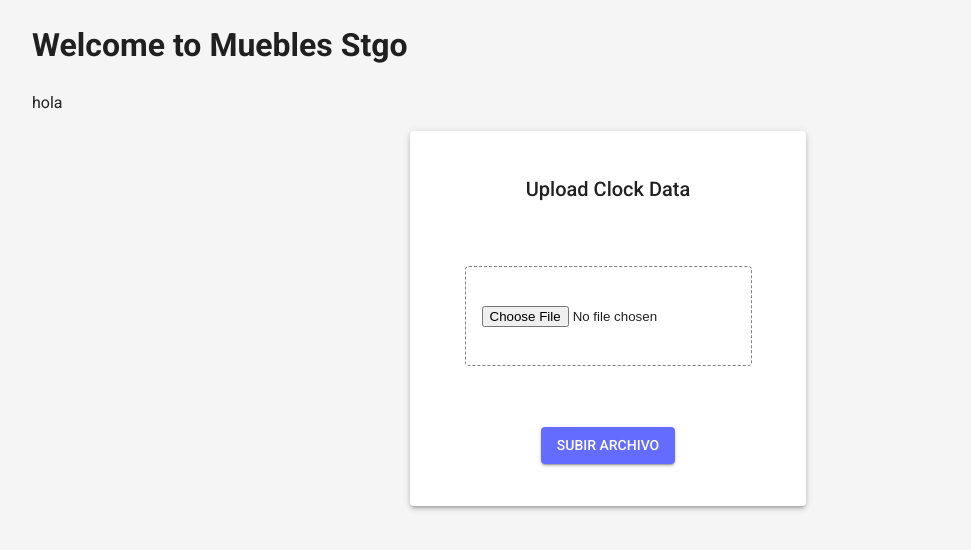
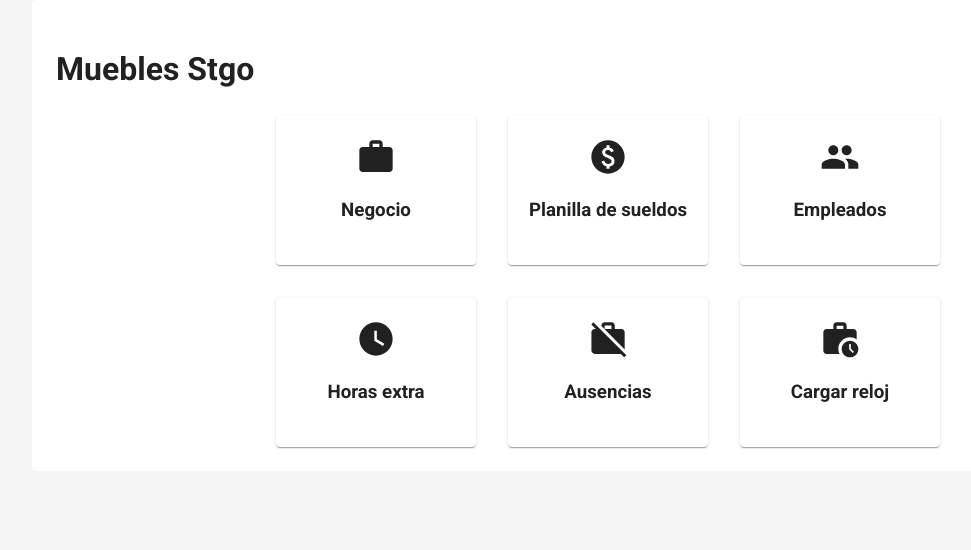
Before and after one commit to r9956/mueblesStgo-frontend, a React (Vite) app: page / in a window 1280 px wide. Shown: the top 550 px of the page, without its empty margins (32-1003 px from the left). Built offline with nearby package versions, Linux system fonts and the light colour scheme.

Commit message:
Home Dashboard v1

```diff
--- a/src/components/ClockDataFileUpload.jsx
+++ b/src/components/ClockDataFileUpload.jsx
@@ -6,7 +6,12 @@ import { useNavigate } from 'react-router-dom';
 
 const FileUploadForm = ({ onFileChange, onUploadClick, config }) => (
   <>
-    <Grid item style={{ marginTop: 'auto', display: 'flex', justifyContent: 'center' }}>
+    <Grid item style={{
+      marginTop: 'auto',
+      display: 'flex',
+      justifyContent: 'center'
+      }}>
+
       <Box sx={{
         p: 2,
         height: '100px',
@@ -86,7 +91,7 @@ const WarningOrErrorMessage = ({ message, onReset }) => (
     container
     direction="column"
     justifyContent="space-between"
-    style={{ flex: 1 }} // Ensure the grid fills the available space
+    style={{ flex: 1 }}
   >
     <Grid item style={{ marginTop: 'auto', display: 'flex', justifyContent: 'center' }}>
       <Typography
@@ -171,10 +176,10 @@ const ClockDataFileUpload = ({ config }) => {
           width: '100%',
           height: '375px',
           display: 'flex',
-          flexDirection: 'column',
+          flexDirection: 'column'
         }}
       >
-        {/* Removed spacing={6}, using gap in sx for better dynamic control */}
+
         <Grid container direction="column" style={{ flex: 1 }} sx={{ gap: 3 }}>
           <Grid item style={{ display: 'flex', justifyContent: 'center' }}>
             <Typography variant="h6">{config.label}</Typography>
--- /dev/null
+++ b/src/components/Dashboard.jsx
@@ -0,0 +1,34 @@
+import React from 'react'
+import Grid from '@mui/material/Grid2'
+import NavegationCard from '../components/NavegationCard'
+import WorkIcon from '@mui/icons-material/Work'
+import PaidIcon from '@mui/icons-material/Paid'
+import GroupIcon from '@mui/icons-material/Group'
+import WatchLaterIcon from '@mui/icons-material/WatchLater'
+import WorkOffIcon from '@mui/icons-material/WorkOff'
+import WorkHistoryIcon from '@mui/icons-material/WorkHistory'
+
+const Dashboard = () => {
+  const cards = [
+    { title: 'Negocio', icon: WorkIcon, nav: '/business' },
+    { title: 'Planilla de sueldos', icon: PaidIcon, nav: '/payroll' },
+    { title: 'Empleados', icon: GroupIcon, nav: '/employee/list' },
+    { title: 'Horas extra', icon: WatchLaterIcon, nav: '/extra-hours' },
+    { title: 'Ausencias', icon: WorkOffIcon, nav: '/absences' },
+    { title: 'Cargar reloj', icon: WorkHistoryIcon, nav: '/clock-data' },
+  ]
+
+  return (
+    <Grid container spacing={4} display="flex" justifyContent="center" alignItems="center" direction="column">
+      {Array.from({ length: 2 }).map((_, rowIndex) => (
+        <Grid container key={rowIndex}>
+          {cards.slice(rowIndex * 3, rowIndex * 3 + 3).map((card, index) => (
+            <NavegationCard key={index} title={card.title} icon={card.icon} nav={card.nav} />
+          ))}
+        </Grid>
+      ))}
+    </Grid>
+  )
+}
+
+export default Dashboard
--- /dev/null
+++ b/src/components/NavegationCard.jsx
@@ -0,0 +1,35 @@
+import React from 'react'
+import { Paper } from '@mui/material'
+import { useNavigate } from 'react-router-dom'
+import Grid from '@mui/material/Grid2'
+
+const NavegationCard = ({ title, icon: Icon, nav }) => {
+  const navigate = useNavigate()
+
+  const handleClick = () => {
+    navigate(nav);
+  };
+
+  return (
+    <Grid item>
+      <Paper
+        elevation={1}
+        sx={{
+          width: '200px',
+          height: '150px',
+          display: 'flex',
+          flexDirection: 'column',
+          alignItems: 'center',
+          justifyContent: 'center',
+          cursor: 'pointer'
+        }}
+        onClick={handleClick}
+      >
+        {Icon && <Icon style={{ fontSize: '40px' }} />}
+        <h3>{title}</h3>
+      </Paper>
+    </Grid>
+  );
+};
+
+export default NavegationCard
--- a/src/pages/Home.jsx
+++ b/src/pages/Home.jsx
@@ -1,38 +1,37 @@
-import React from 'react'
-import { Helmet } from 'react-helmet'
-import ClockDataFileUpload from '../components/ClockDataFileUpload'
+import React from 'react';
+import { Helmet } from 'react-helmet';
+import { Paper, Box } from '@mui/material';
+import Dashboard from '../components/Dashboard';
+import ClockDataFileUpload from '../components/ClockDataFileUpload';
 
 export default function Home() {
   return (
     <>
       <Helmet>
         <title>Muebles Stgo</title>
-        <meta
-          name="description"
-          content="The starting point for your next project with Minimal UI Kit, built on the newest version of Material-UI ©, ready to be customized to your style"
-        />
-        <meta
-          name="keywords"
-          content="react,material,kit,application,dashboard,admin,template"
-        />
+        <meta name="description" content="The starting point for your next project with Minimal UI Kit, built on the newest version of Material-UI ©, ready to be customized to your style" />
+        <meta name="keywords" content="react,material,kit,application,dashboard,admin,template" />
       </Helmet>
 
-      <div>
-        <h1>Welcome to Muebles Stgo</h1>
-        <p>hola</p>
+      <Paper elevation={0} style={{ padding: '24px', width: '100%' }}>
+        <Box>
+          <h1>Muebles Stgo</h1>
+        </Box>
+        <Box>
+          <Dashboard />
+        </Box>
+      </Paper>
 
-        <ClockDataFileUpload
+      {/* Uncomment if you need it */}
+      {/* <ClockDataFileUpload
           config={{
-            label: 'Upload Clock Data',
+            label: 'Cargar información de reloj',
             accept: '.txt',
             handleUpload: () => {
               console.log('Clock data upload triggered!');
             }
           }}
-        />
-
-
-      </div>
+        /> */}
     </>
   );
 }
```
